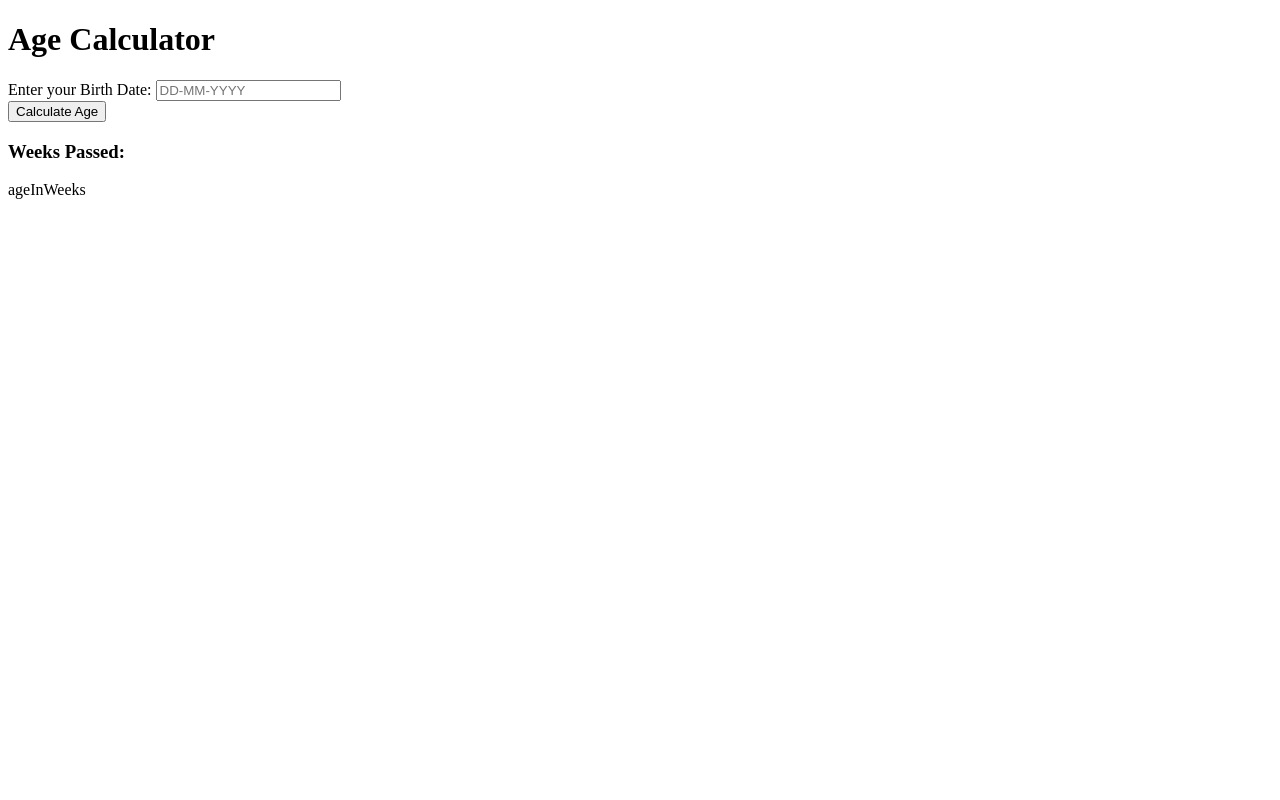
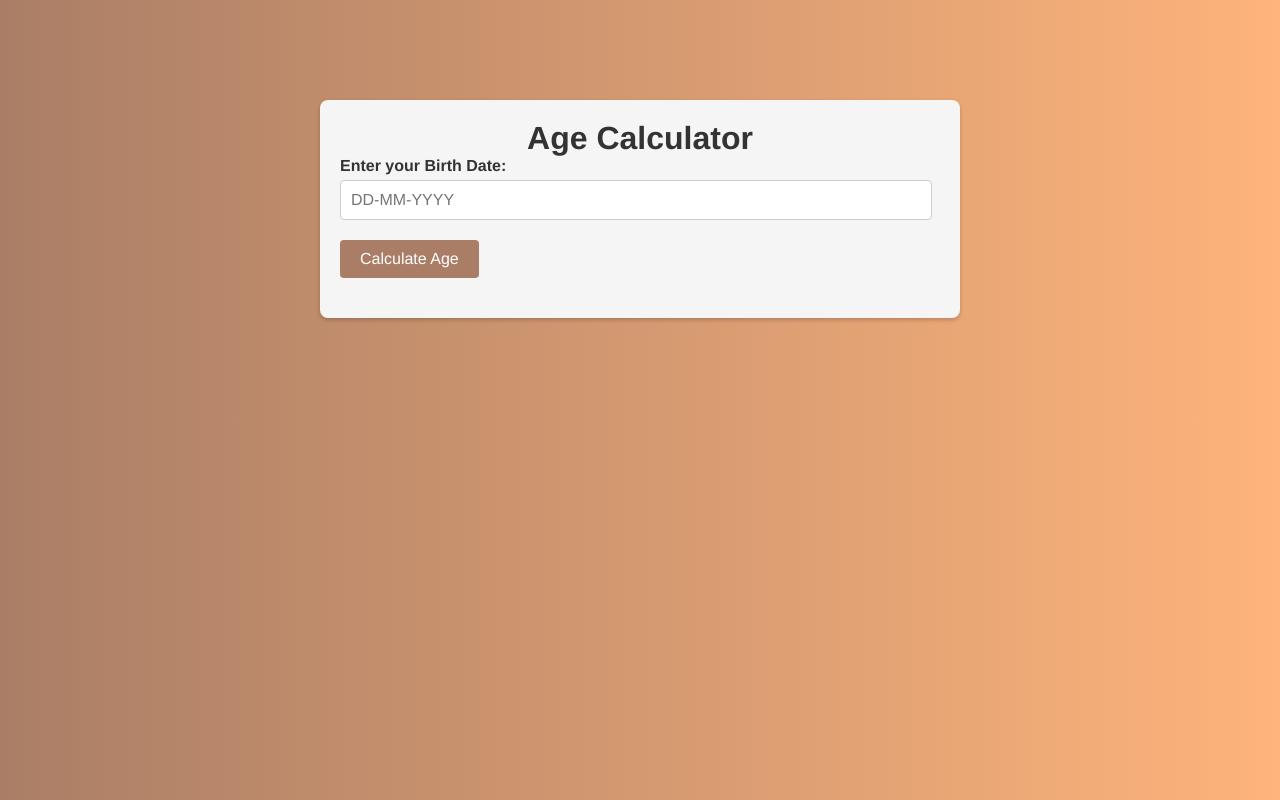
Before and after one commit to theAmrit07/age-calculator-app, a plain HTML site: page index.html in a window 1280 px wide. Drawn offline with Linux system fonts and the light colour scheme.

Commit message:
styling CSS of this project completed

```diff
--- a/index.html
+++ b/index.html
@@ -18,12 +18,12 @@
           <button type="submit">Calculate Age</button>
         </div>
       </form>
-      <div class="resulr-container" id="resultContainer">
+      <div class="result-container" id="resultContainer">
         <div class="result" id="result">
-          <div class="result-item">
+          <!-- <div class="result-item">
             <h3>Weeks Passed:</h3>
             <p>ageInWeeks</p>
-          </div>
+          </div> -->
         </div>
       </div>
     </div>
--- a/styles.css
+++ b/styles.css
@@ -0,0 +1,65 @@
+* {
+  padding: 0;
+  margin: 0;
+  font-family: Helvetica, sans-serif;
+}
+body {
+  background: linear-gradient(to right, #aa7e66, #feb47b);
+}
+.container {
+  width: 600px;
+  margin: 100px auto;
+  background-color: #f5f5f5;
+  padding: 20px;
+  border-radius: 8px;
+  box-shadow: 0px 2px 4px rgba(0, 0, 0, 0.2);
+}
+h1 {
+  text-align: center;
+  color: #333;
+}
+.form-group {
+  margin-bottom: 20px;
+}
+label {
+  display: block;
+  margin-bottom: 5px;
+  color: #333;
+  font-weight: 600;
+}
+input[type="text"] {
+  width: 95%;
+  padding: 10px;
+  font-size: 16px;
+  border-radius: 4px;
+  border: 1px solid #ccc;
+}
+button {
+  padding: 10px 20px;
+  font-size: 16px;
+  background-color: #aa7e66;
+  border: none;
+  outline: none;
+  border-radius: 4px;
+  color: #fff;
+  cursor: pointer;
+}
+.result-container {
+  display: none;
+  margin-top: 20px;
+  background-color: #fff;
+  padding: 20px;
+  border-radius: 4px;
+  box-shadow: 0px 3px 6px rgba(0, 0, 0, 0.2);
+}
+.result {
+  margin-top: 10px;
+}
+.result h3 {
+  color: #333;
+  font-size: 16px;
+}
+.result p {
+  font-size: 15px;
+  margin-bottom: 10px;
+}
```
